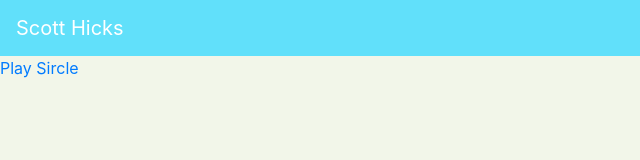
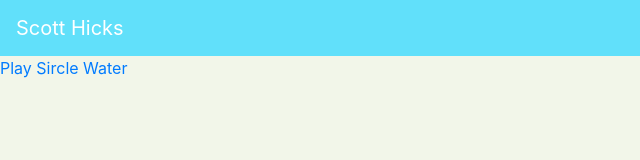
Before and after one commit to scootalong/scootalong.github.io, a plain HTML site: page index.html in a window 1280 px wide. Shown: the full height of the page, 0-640 px from the left. Drawn offline with nearby package versions, Linux system fonts and the light colour scheme.

Commit message:
Added water link to homepage

```diff
--- a/index.html
+++ b/index.html
@@ -30,6 +30,7 @@
                         </div>
                 </nav>
         <a href="https://scootalong.github.io/Sircle/sircle-index.html">Play Sircle</a>
+        <a href="https://scootalong.github.io/Water/sircle-index.html">Water</a>
 	</body>
         <script src="https://code.jquery.com/jquery-3.5.1.min.js" integrity="sha256-9/aliU8dGd2tb6OSsuzixeV4y/faTqgFtohetphbbj0=" crossorigin="anonymous"></script>
 	<script src="https://cdn.jsdelivr.net/npm/bootstrap@4.5.3/dist/js/bootstrap.min.js" integrity="sha384-w1Q4orYjBQndcko6MimVbzY0tgp4pWB4lZ7lr30WKz0vr/aWKhXdBNmNb5D92v7s" crossorigin="anonymous"></script>
```
